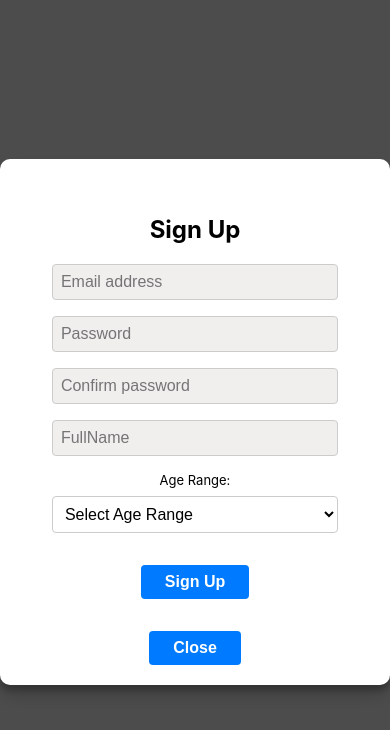
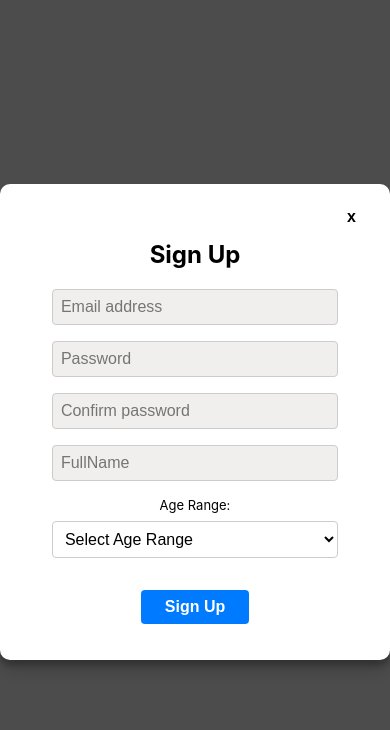
Before and after one commit to HT7UNG/tpgtelecom, a React (Create React App) app: page / in a window 390 px wide. Both pictures are taken after typing "name@example.com", "Sample123" into the empty fields and a click on the button "Create new account". Shown: the top 730 px of the page. Built offline with nearby package versions, Linux system fonts and the light colour scheme.

Commit message:
Added media query for mobile, validation messages to signup, alerts to signin

```diff
--- a/src/App.css
+++ b/src/App.css
@@ -7,7 +7,7 @@ body {
 
 .App {
   text-align: center;
-  width: 400px;
+  width: 300px;
 }
 
 form {
@@ -80,6 +80,7 @@ form .form-age-label {
   width: 500px;
   max-width: 100%;
   box-shadow: 0 10px 20px rgba(0, 0, 0, 0.19), 0 6px 6px rgba(0, 0, 0, 0.23);
+  position: relative;
 }
 
 .modal-button {
@@ -91,3 +92,18 @@ form .form-age-label {
   color: #007bff;
   font-weight: 600;
 }
+
+.x {
+  background-color: white;
+  color: black;
+  cursor: pointer;
+  position: absolute;
+  right: 10px;
+  top: 0px;
+}
+
+@media (min-width: 480px) {
+  .App {
+    width: 400px;
+  }
+}
--- a/src/components/SignIn.jsx
+++ b/src/components/SignIn.jsx
@@ -13,9 +13,9 @@ const SignIn = ({ users }) => {
     if (
       users.some((elem) => elem.email === email && elem.password === password)
     ) {
-      console.log("Success");
+      alert("Sign in Successful");
     } else {
-      console.log("Fail");
+      alert("Sign in failed");
     }
   };
 
--- a/src/components/SignUp.jsx
+++ b/src/components/SignUp.jsx
@@ -9,6 +9,8 @@ const SignUp = ({ setUsers }) => {
     fullName: "",
     ageRange: "",
   });
+  const [errorMessage, setErrorMessage] = useState("");
+  const [successMessage, setSuccessMessage] = useState("");
 
   const handleInputChange = (event) => {
     setFormData({
@@ -32,13 +34,16 @@ const SignUp = ({ setUsers }) => {
       formData.fullName &&
       formData.ageRange
     ) {
-      console.log("Success");
+      //basic validation for now
+      setErrorMessage("");
+      setSuccessMessage("Signup successful! You may now close this.");
       const newUser = { email: formData.email, password: formData.password };
+      //save to 'database'
       setUsers((users) => [...users, newUser]);
     } else {
-      console.log("Fail");
+      setSuccessMessage("");
+      setErrorMessage("Signup failed, please fill out all the fields!");
     }
-    // Add logic to submit the form data to the server here
   };
 
   return (
@@ -50,6 +55,10 @@ const SignUp = ({ setUsers }) => {
         <div className="modal-overlay">
           <div className="modal-content">
             <form onSubmit={handleSubmit}>
+              <button className="x" onClick={() => setIsOpen(false)}>
+                x
+              </button>
+
               <h2>Sign Up</h2>
               <div>
                 <input
@@ -108,9 +117,17 @@ const SignUp = ({ setUsers }) => {
                   <option value="45+">45+</option>
                 </select>
               </div>
+              {successMessage && (
+                <p style={{ color: "green", fontWeight: 600 }}>
+                  {successMessage}
+                </p>
+              )}
+              {errorMessage && (
+                <p style={{ color: "red", fontWeight: 600 }}>{errorMessage}</p>
+              )}
+
               <button type="submit">Sign Up</button>
             </form>
-            <button onClick={() => setIsOpen(false)}>Close</button>
           </div>
         </div>
       )}
```
